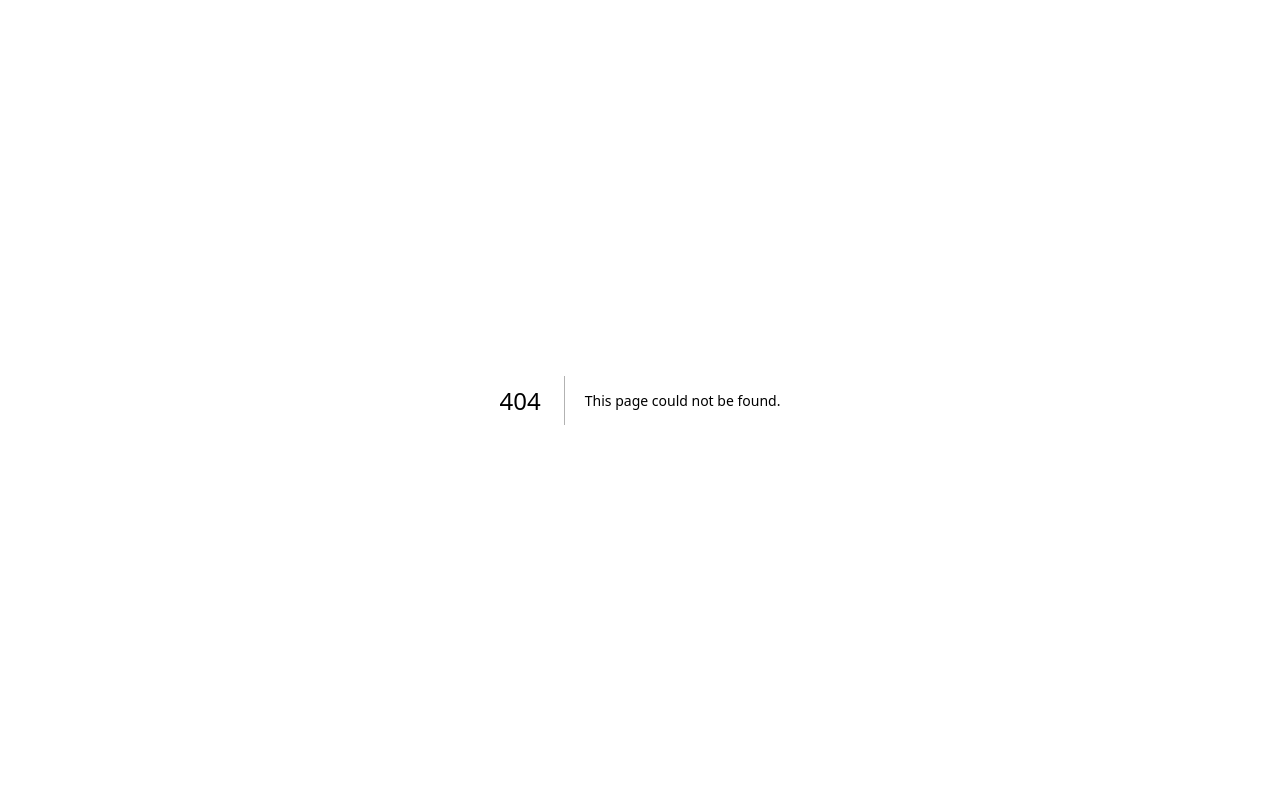
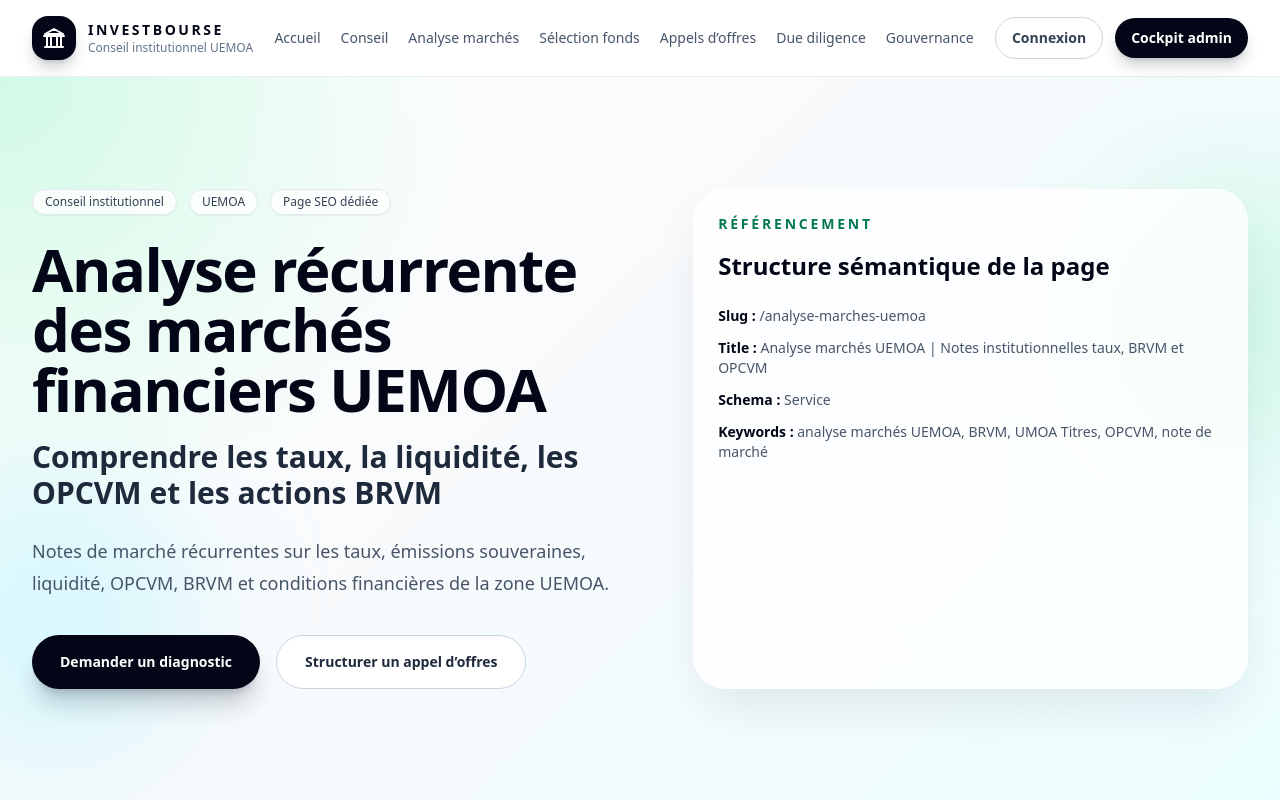
Before and after one commit to Patricked-code/Investbourse, a Next.js app in the folder apps/web/: page /analyse-marches-uemoa in a window 1280 px wide. Before the commit this address had no page. Shown: the top 800 px of the page. Built offline with nearby package versions, Linux system fonts and the light colour scheme.

Commit message:
feat(web): add market analysis page

```diff
--- /dev/null
+++ b/apps/web/app/analyse-marches-uemoa/page.tsx
@@ -0,0 +1,17 @@
+import type { Metadata } from "next";
+import { MarketingPageTemplate } from "@/components/templates/MarketingPageTemplate";
+import { sitePages } from "@/lib/site-data";
+import { pageUrl } from "@/lib/schema";
+
+const page = sitePages["/analyse-marches-uemoa"];
+
+export const metadata: Metadata = {
+  title: page.metaTitle,
+  description: page.description,
+  keywords: page.keywords,
+  alternates: { canonical: pageUrl(page) },
+};
+
+export default function AnalyseMarchesUemoaPage() {
+  return <MarketingPageTemplate page={page} />;
+}
```
